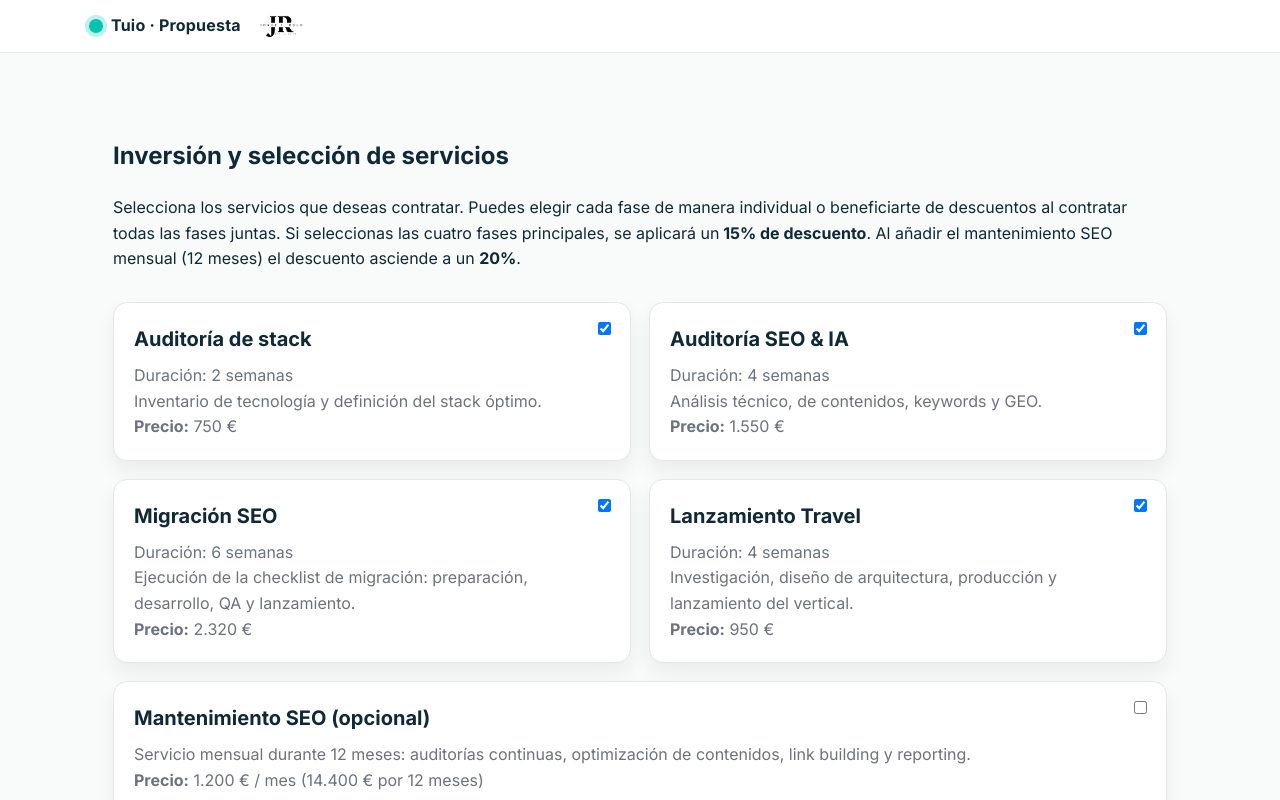
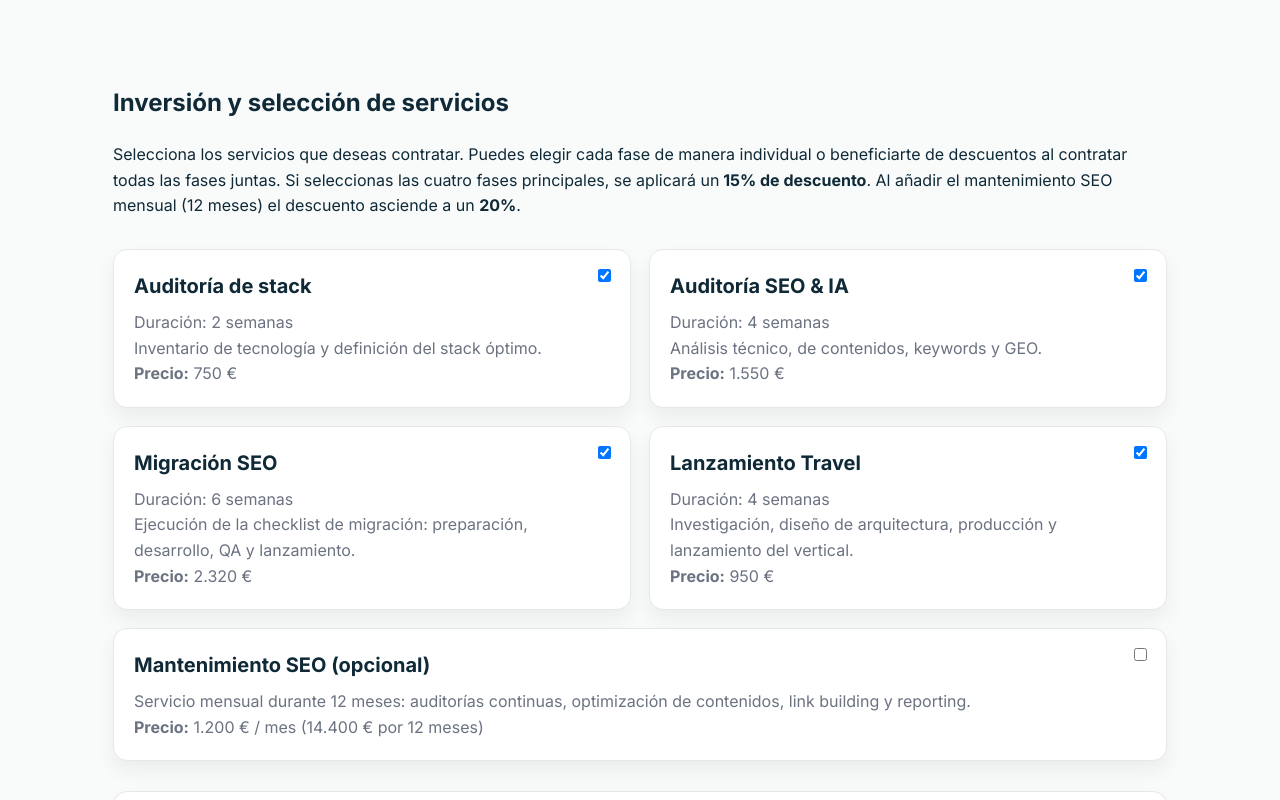
Before and after one commit to jorgejrolo/tuio-proposal, a Next.js app: page /investment in a window 1280 px wide. Shown: the top 800 px of the page. Built offline with nearby package versions, Linux system fonts and the light colour scheme.

Commit message:
Add files via upload

```diff
--- a/components/Layout.js
+++ b/components/Layout.js
@@ -7,26 +7,10 @@ import { useRouter } from 'next/router';
  * highlights the active route based on the current pathname.
  */
 export default function Layout({ children }) {
-  const router = useRouter();
-
-  // Navigation is hidden in the light version; navItems kept for potential future use
-  const navItems = [];
-
+  // Eliminamos la barra superior y el logo para ofrecer una experiencia limpia
   return (
-    <>
-      <div className="topbar">
-        <div className="inner wrap" style={{ display: 'flex', alignItems: 'center', justifyContent: 'space-between' }}>
-          <div className="brand" style={{ display: 'flex', alignItems: 'center', gap: '8px' }}>
-            <span className="dot"></span>
-            <span>Tuio · Propuesta</span>
-            {/* Logo de Jorge J. Rolo */}
-            <img src="/assets/jorgejrolo.png" alt="Logo Jorge J. Rolo" style={{ height: '28px', marginLeft: '8px' }} />
-          </div>
-        </div>
-      </div>
-      <main className="wrap">
-        {children}
-      </main>
-    </>
+    <main className="wrap">
+      {children}
+    </main>
   );
 }
--- a/pages/_app.js
+++ b/pages/_app.js
@@ -1,5 +1,6 @@
 import '../styles/globals.css';
 import Layout from '../components/Layout';
+import Head from 'next/head';
 
 /**
  * Custom App component to wrap all pages with the Layout. This
@@ -9,8 +10,14 @@ import Layout from '../components/Layout';
  */
 export default function MyApp({ Component, pageProps }) {
   return (
-    <Layout>
-      <Component {...pageProps} />
-    </Layout>
+    <>
+      {/* Definimos favicon con el logo de Jorge J. Rolo */}
+      <Head>
+        <link rel="icon" type="image/png" href="/assets/jorgejrolo.png" />
+      </Head>
+      <Layout>
+        <Component {...pageProps} />
+      </Layout>
+    </>
   );
 }
--- a/pages/next.js
+++ b/pages/next.js
@@ -52,7 +52,7 @@ export default function NextSteps() {
   }
   const handleAccept = () => {
     const subject = encodeURIComponent('Aceptación de propuesta Tuio');
-    let bodyLines: string[] = [];
+    let bodyLines = [];
     bodyLines.push('Hola Jorge,');
     bodyLines.push('');
     if (selectedPlan) {
```
